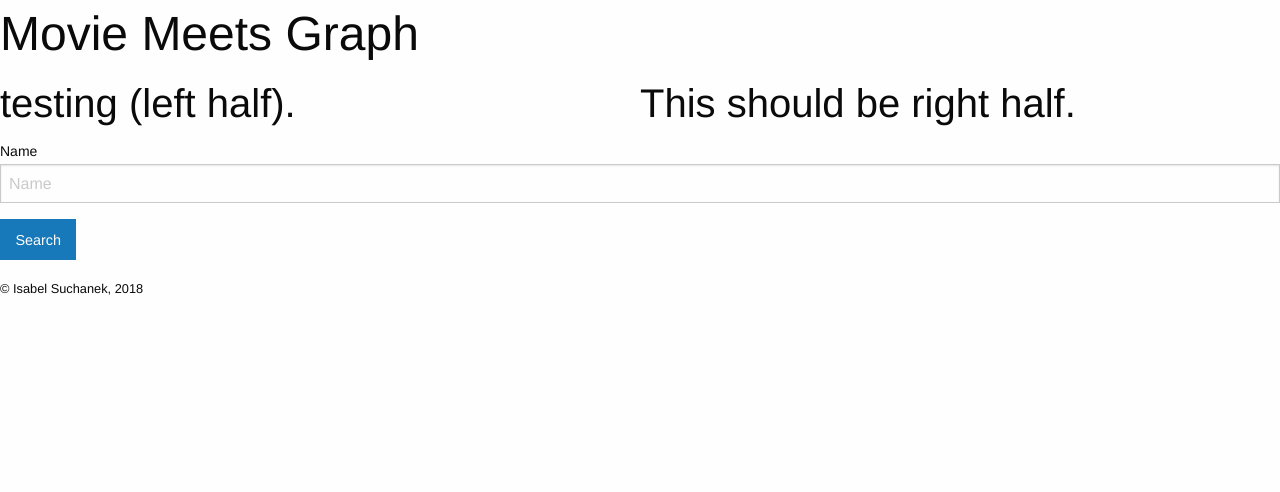
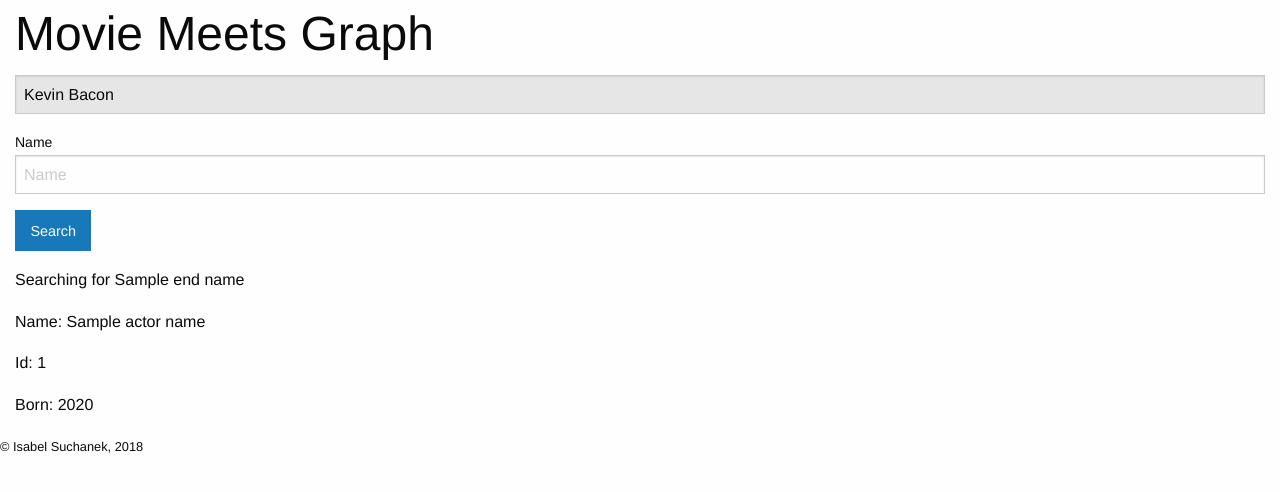
Before and after one commit to isabeldepapel/moviegraph, a Django app: template scores/templates/scores/index.html in a window 1280 px wide. Shown: the top 492 px of the page. Run offline with Django 3.2, Linux system fonts and the light colour scheme; the template is opened without the code that fills it: most values are stand-ins (such as "Sample title", 1, 10 or a date in 2020); some libraries are stand-ins or nearby versions.

Commit message:
add disabled text input to form to search starting from kevin bacon

```diff
--- a/scores/templates/scores/base.html
+++ b/scores/templates/scores/base.html
@@ -8,16 +8,11 @@
     <link rel="stylesheet" href="https://cdnjs.cloudflare.com/ajax/libs/foundation/6.4.3/css/foundation.min.css" integrity="sha256-GSio8qamaXapM8Fq9JYdGNTvk/dgs+cMLgPeevOYEx0=" crossorigin="anonymous" />
     <link rel="stylesheet" type="text/css" href="{% static 'scores/style.css' %}" />
   </head>
-  <body>
-    <header>
+  <body class="grid-x grid-padding-x">
+    <header class="small-12 cell">
       <h1>Movie Meets Graph</h1>
     </header>
-    <main>
-      <section class="grid-x">
-        <h2 class="small-6 cell">testing (left half).</h2>
-        <h2 class="small-6 cell">This should be right half.</h2>
-      </section>
-
+    <main class="small-12 cell">
       {% block content %}
       {% endblock %}
 
--- a/scores/templates/scores/index.html
+++ b/scores/templates/scores/index.html
@@ -2,13 +2,34 @@
 
 {% block content %}
 
+{% if error_message %}
+  <p class="error">
+    {{ error_message }}
+  </p>
+{% endif %}
+
 <form action="submit" method="post" id="search-graph">
   {% csrf_token %}
 
+  <input type="text" name="start_name" value="Kevin Bacon" disabled />
   <label for="end-name">Name</label>
-  <input type="text" name="end-name" id="end-name" placeholder="Name"/>
+  <input type="search" name="end-name" id="end-name" placeholder="Name"/>
   <button type="submit" class="button">Search</button>
 </form>
 
+{% if end_name %}
+  <p>
+    Searching for {{ end_name }}
+  </p>
+  <p>
+    Name: {{ actor_name }}
+  </p>
+  <p>
+    Id: {{ actor_id }}
+  </p>
+  <p>
+    Born: {{ actor_birth_year}}
+  </p>
+{% endif %}
 
 {% endblock %}
```
Also changed, not shown: scores/views.py (+20 -9 lines).
